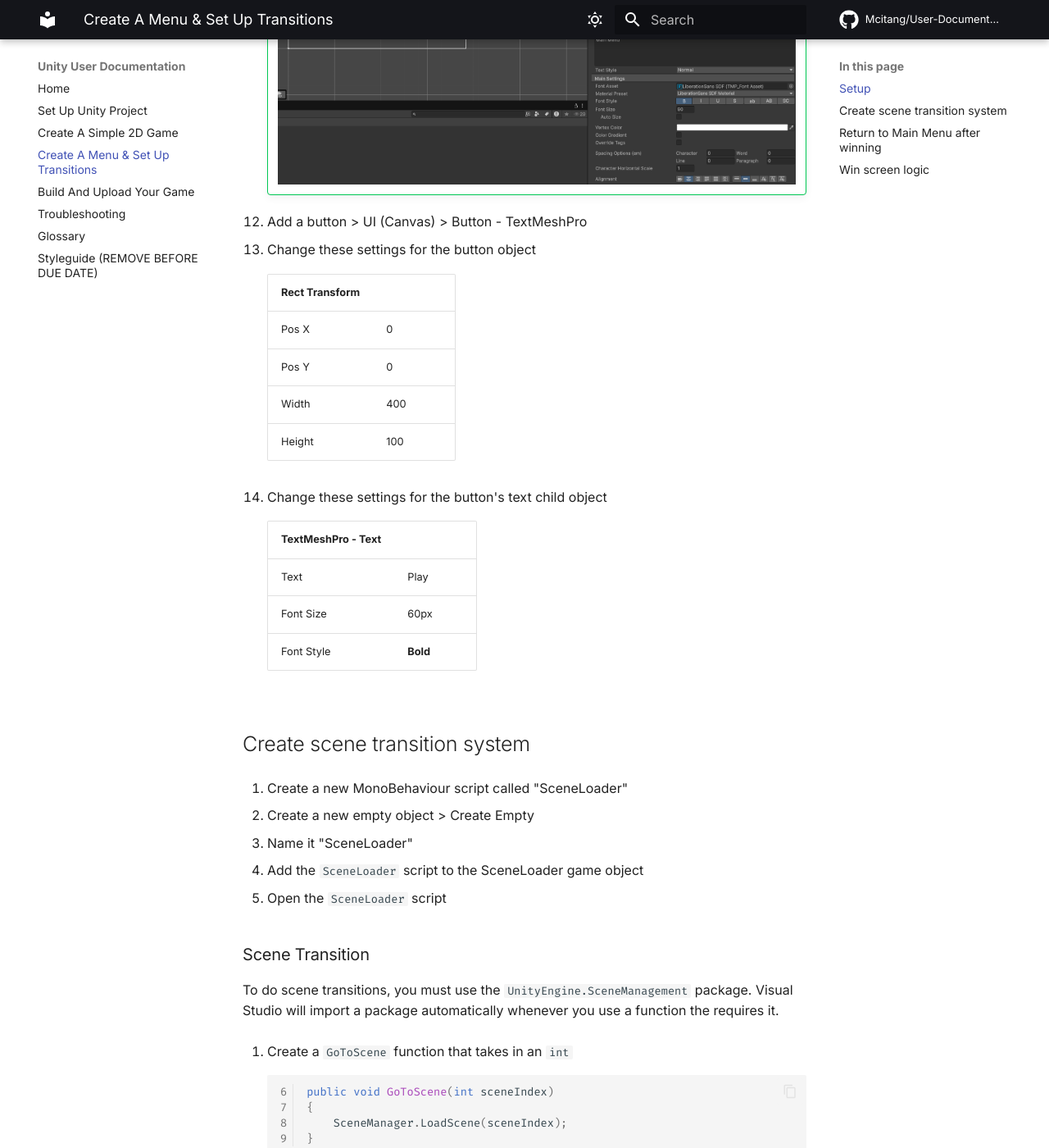
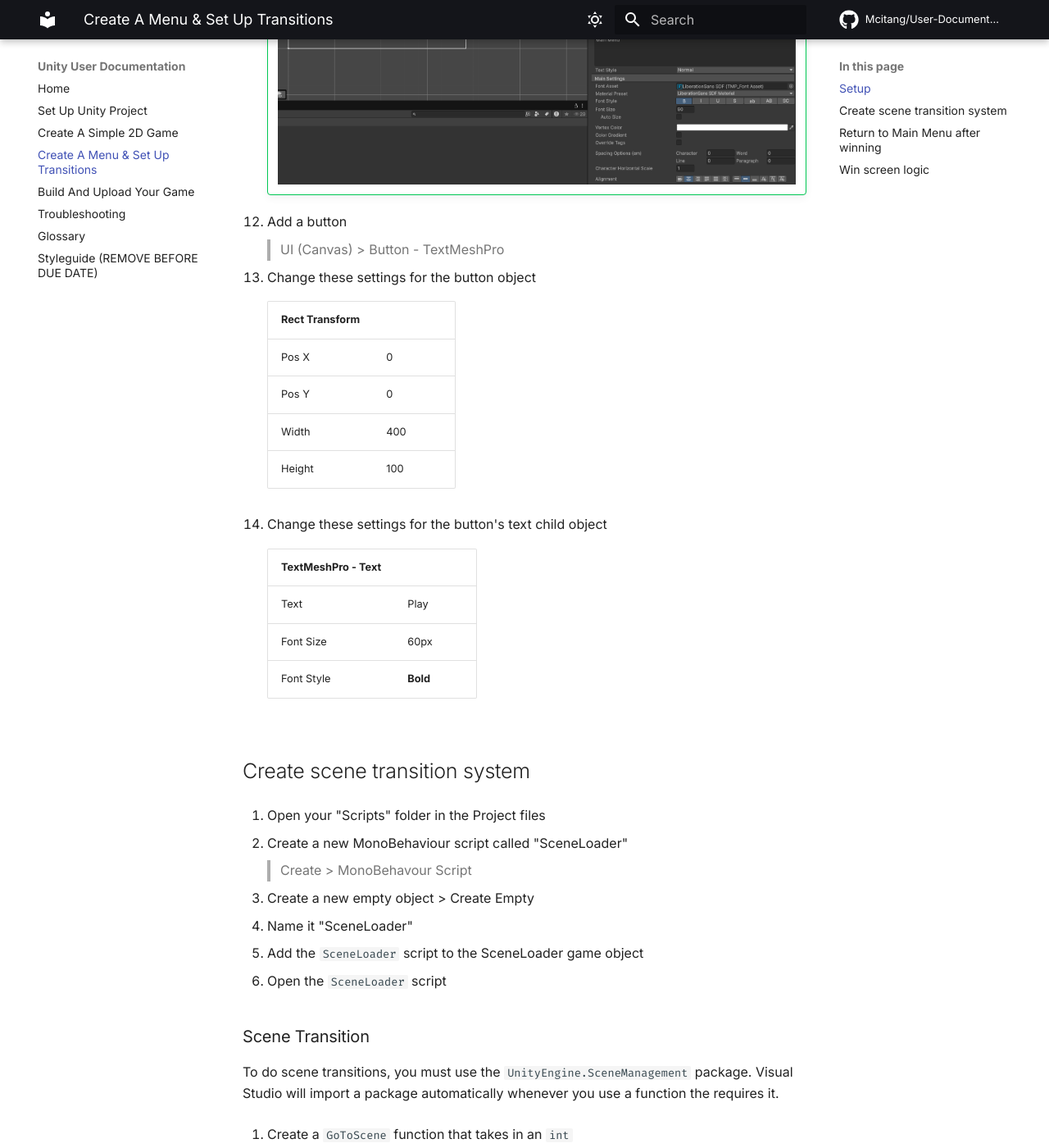
Before and after one commit to Mcitang/User-Documentation, an MkDocs documentation site: the page built from docs/make-menus.md, in a window 1280 px wide and 1400 px high, scrolled down 1470 px. Shown: the whole window at 82% size. Built offline with MkDocs 1.6.1 and Material for MkDocs 9.7.7, drawn with Linux system fonts in a browser that asks for light colours; comment, search, counter and statistics services are not loaded.

Commit message:
Help with creating monobehaviour script

```diff
--- a/docs/make-menus.md
+++ b/docs/make-menus.md
@@ -49,6 +49,7 @@
         !["Main Menu" Label][main-menu-label-image]{ .center }
 
 1. Add a button
+
     > UI (Canvas) > Button - TextMeshPro
 
 1. Change these settings for the button object
@@ -70,7 +71,11 @@
 
 ## Create scene transition system
 
+1. Open your "Scripts" folder in the Project files
+
 1. Create a new MonoBehaviour script called "SceneLoader"
+
+    > Create > MonoBehavour Script
 
 1. Create a new empty object
     > Create Empty
```
